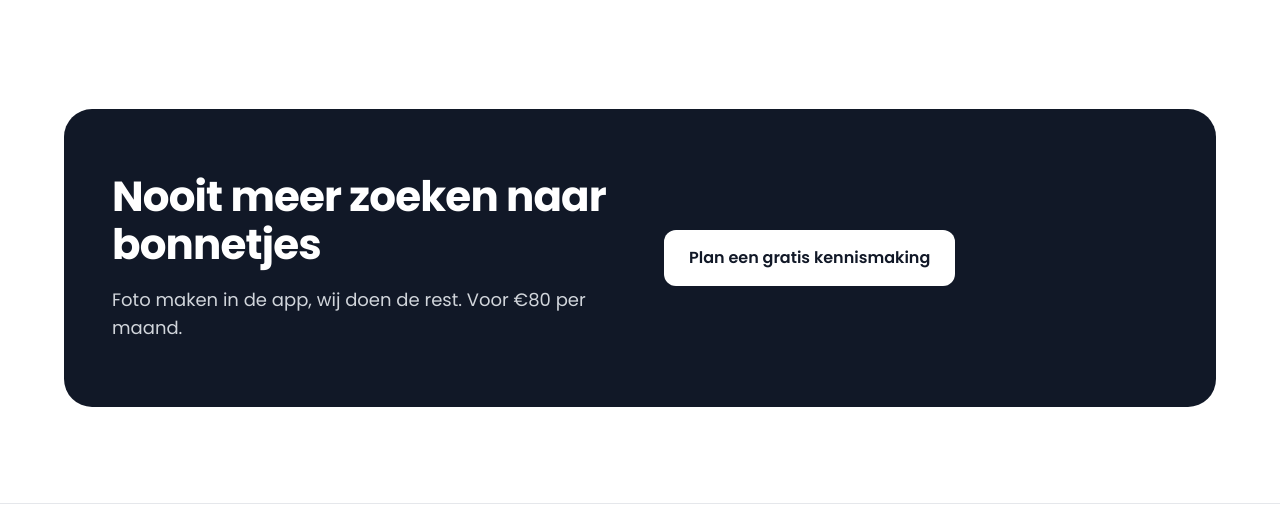
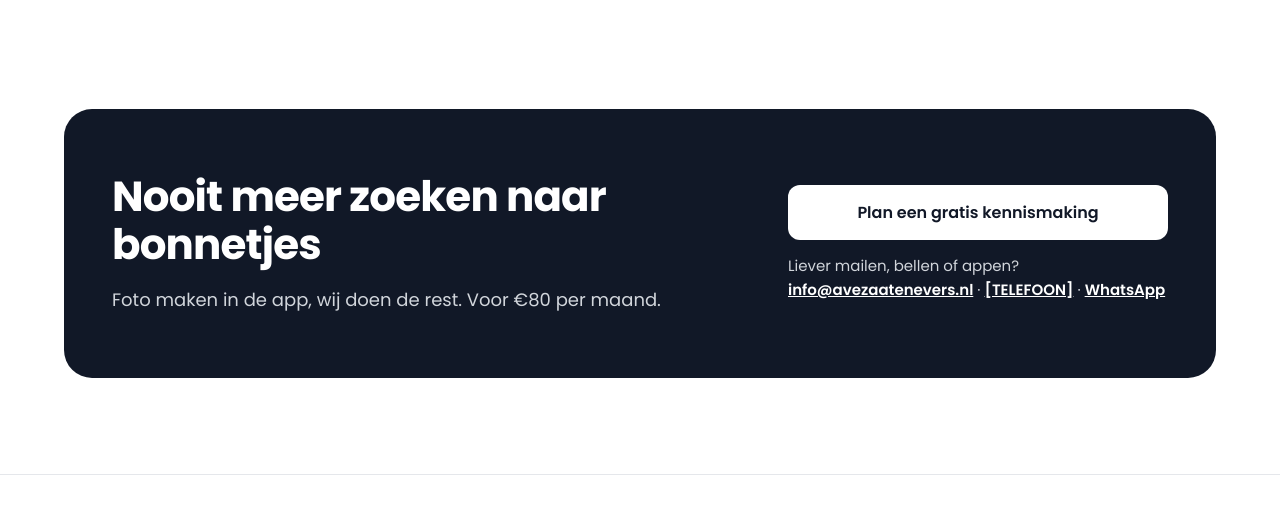
Before and after one commit to AvezaatEvers/mijn-website, a plain HTML site: page kennisbank/bonnetjes-bewaren.html in a window 1280 px wide. Shown: the part 1719-2230 px from the top of the page. Drawn offline with Linux system fonts and the light colour scheme; a script that the page names is missing.

Commit message:
Mail, bellen en WhatsApp onder kennismakingsknop op tarieven, starters, overstappen, kennisbank en FAQ
Co-Authored-By: Claude Opus 5.5 <noreply@anthropic.com>
Claude-Session: https://claude.ai/code/session_01Wjimqdua8ajpxHo7PcBrAk

```diff
--- a/kennisbank/bonnetjes-bewaren.html
+++ b/kennisbank/bonnetjes-bewaren.html
@@ -88,8 +88,9 @@
         <h2>Nooit meer zoeken naar bonnetjes</h2>
         <p>Foto maken in de app, wij doen de rest. Voor €80 per maand.</p>
       </div>
-      <div class="btn-row" style="align-self:center">
+      <div class="stack cta-options" style="align-self:center;gap:14px">
         <a class="btn btn-white" href="/contact.html">Plan een gratis kennismaking</a>
+        <p class="cta-alt">Liever mailen, bellen of appen?<br><a href="mailto:info@avezaatenevers.nl">info@avezaatenevers.nl</a> · <a href="tel:[TELEFOON]">[TELEFOON]</a> · <a href="https://wa.me/[WHATSAPP-NUMMER]">WhatsApp</a></p>
       </div>
     </div>
   </div>
```
Also changed, not shown: kennisbank/btw-aangifte-deadlines.html (+2 -1 lines), kennisbank/index.html (+2 -1 lines), kennisbank/overstappen-boekhouder.html (+2 -1 lines), kennisbank/starten-met-moneymonk.html (+2 -1 lines), overstappen.html (+2 -1 lines), starters.html (+2 -1 lines), tarieven.html (+2 -1 lines), veelgestelde-vragen.html (+2 -2 lines).
